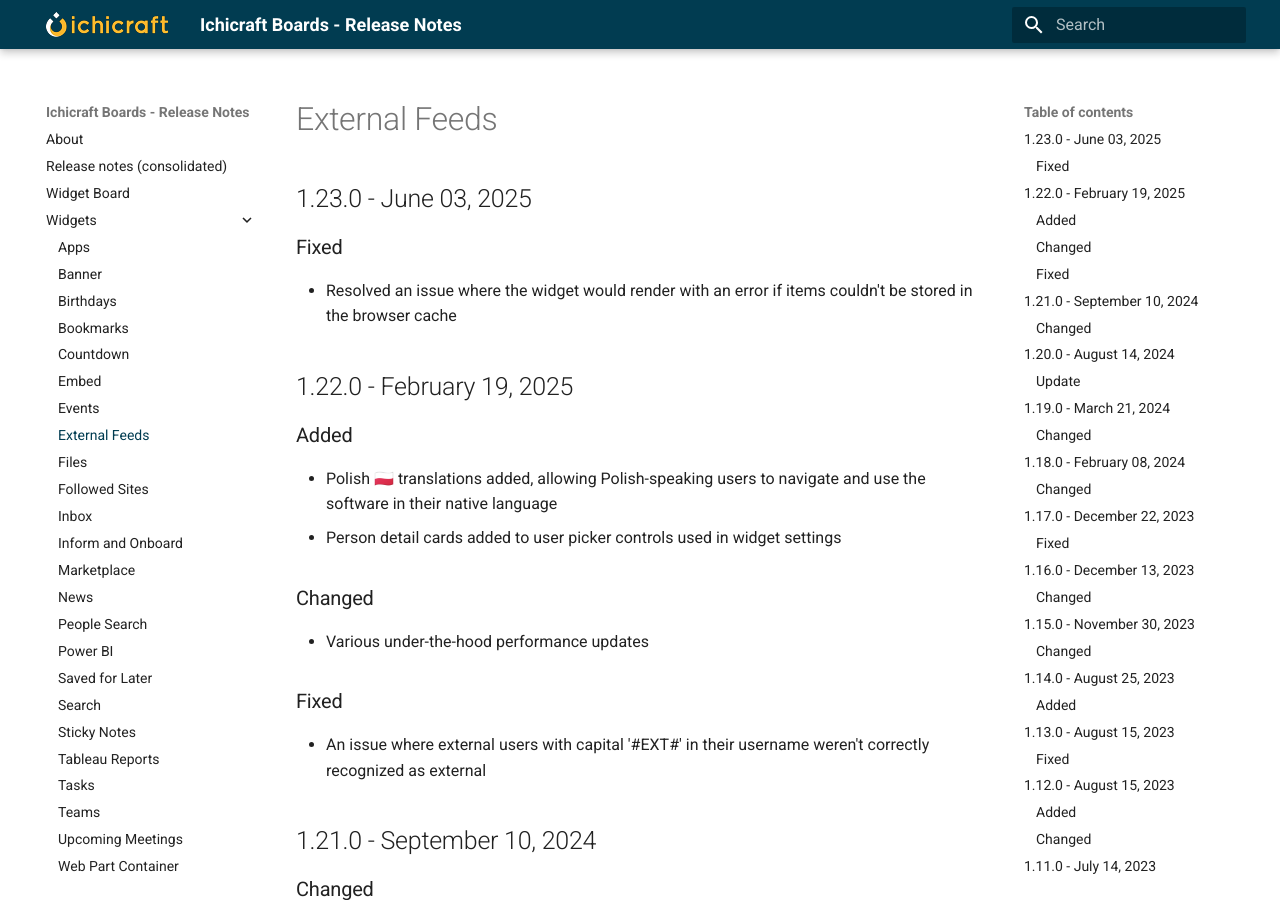
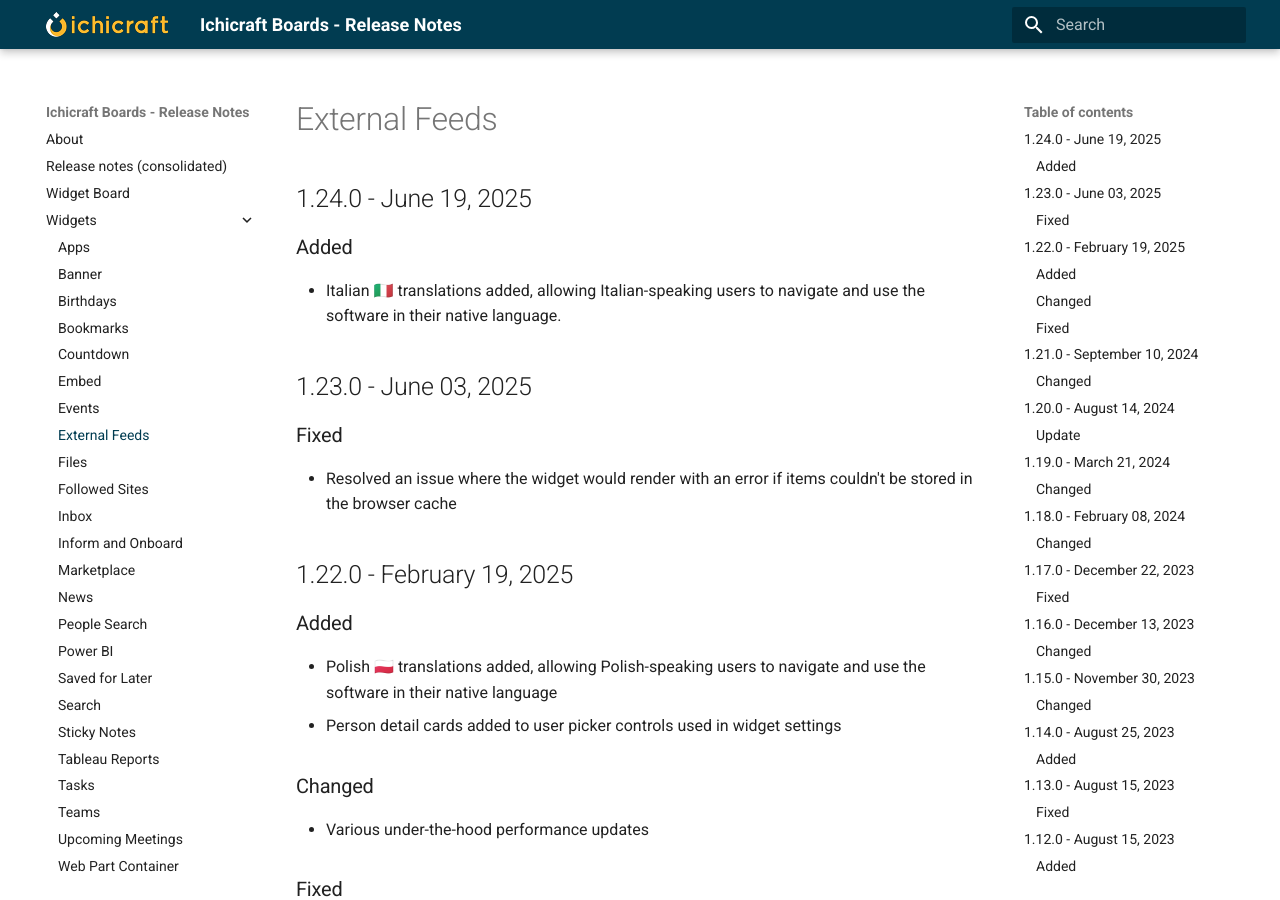
Before and after one commit to ichicraft/widgets-docs, an MkDocs documentation site: the page built from docs/Widgets/External Feeds.md, in a window 1280 px wide and 900 px high. Built offline with MkDocs 1.6.1 and Material for MkDocs 9.7.7, drawn with Linux system fonts in a browser that asks for light colours.

```diff
--- a/docs/Widgets/External Feeds.md
+++ b/docs/Widgets/External Feeds.md
@@ -1,3 +1,8 @@
+## 1.24.0 - June 19, 2025
+
+### Added
+- Italian 🇮🇹 translations added, allowing Italian-speaking users to navigate and use the software in their native language.
+
 ## 1.23.0 - June 03, 2025
 
 ### Fixed
```
Also changed, not shown: docs/Release-notes-(consolidated).md (+5 -0 lines).
